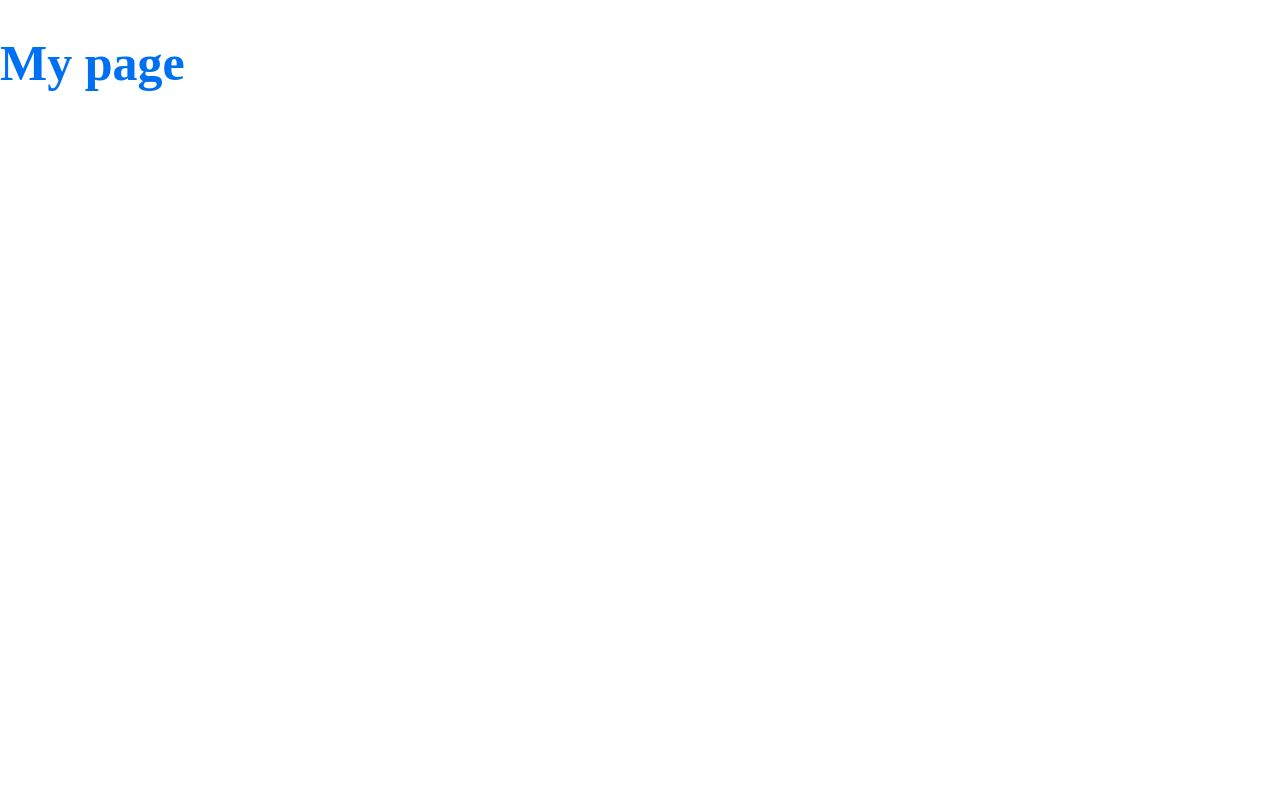
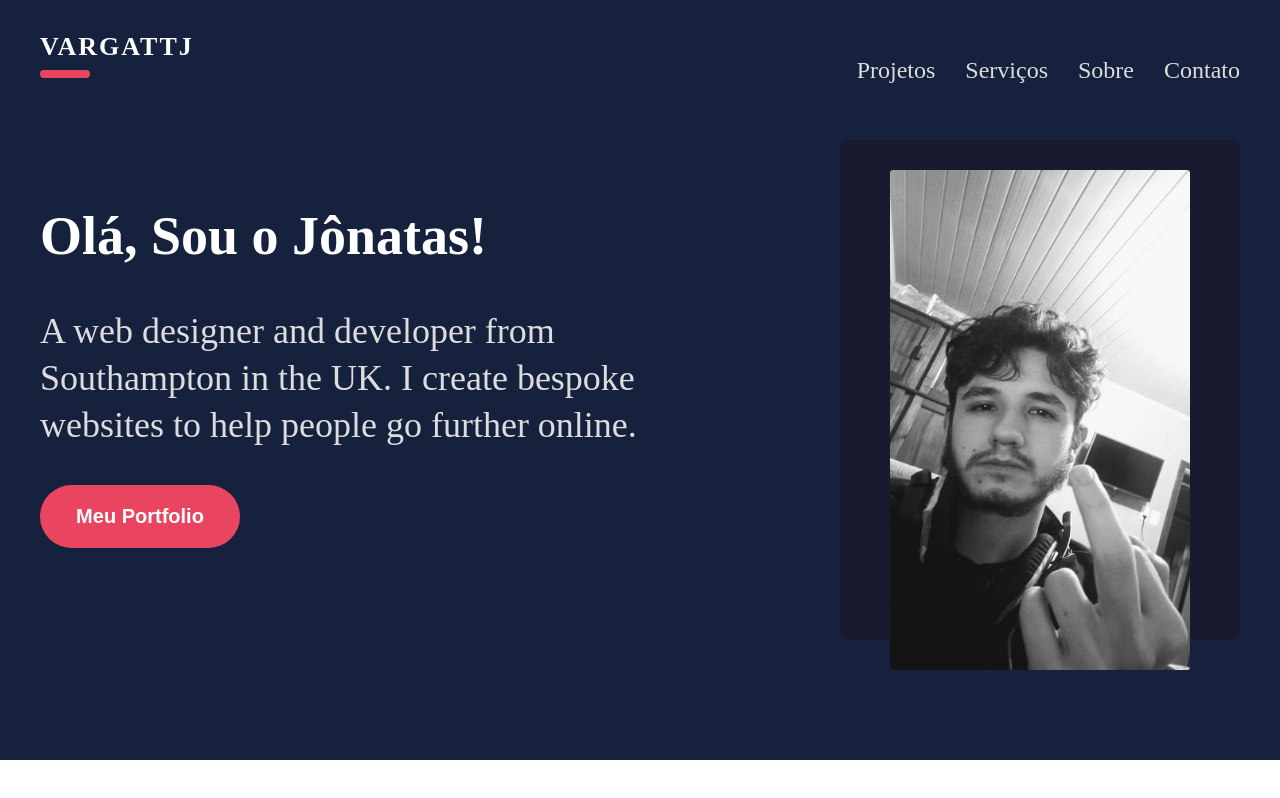
Before and after one commit to Vargattj/portfolio-next, a Next.js app: page / in a window 1280 px wide. Built offline with nearby package versions, Linux system fonts and the light colour scheme.

Commit message:
main banner

```diff
--- a/pages/index.js
+++ /dev/null
@@ -1,10 +0,0 @@
-import styled from 'styled-components'
-
-const Title = styled.h1`
-  font-size: 50px;
-  color: ${({ theme }) => theme.colors.primary};
-`
-
-export default function Home() {
-  return <Title>My page</Title>
-}
--- /dev/null
+++ b/src/components/MainBanner/index.js
@@ -0,0 +1,25 @@
+import { Container } from "./styles";
+import Wrapper from "../Wrapper";
+
+export default function MainBanner({ children }) {
+  return (
+    <Container>
+      {children}
+      <Wrapper>
+        <div className="content">
+          <div>
+            <h1>Olá, Sou o Jônatas!</h1>
+            <p>
+              A web designer and developer from Southampton in the UK. I create
+              bespoke websites to help people go further online.
+            </p>
+            <button>Meu Portfolio</button>
+          </div>
+          <div className="image-container">
+            <img src="../../../images/perfil.jpg" alt="" />
+          </div>
+        </div>
+      </Wrapper>
+    </Container>
+  );
+}
--- /dev/null
+++ b/src/components/MainBanner/styles.js
@@ -0,0 +1,62 @@
+import styled from "styled-components";
+
+export const Container = styled.div`
+  background-color: ${({ theme }) => theme.colors.primary};
+  /* transform: scale() */
+  .content {
+    display: flex;
+    justify-content: space-between;
+    margin-top: 40px;
+    padding: 60px 0;
+
+    div {
+      color: #fff;
+      max-width: 600px;
+      display: flex;
+      flex-direction: column;
+      p {
+        color: #ddd;
+        font-size: 36px;
+        /* padding: 20px 0; */
+        line-height: 1.3;
+      }
+      h1 {
+        font-size: 54px;
+        line-height: 0;
+      }
+      button {
+        outline: none;
+        border: none;
+        padding: 20px 30px;
+        border-radius: 45px;
+        cursor: pointer;
+        background-color: ${({ theme }) => theme.colors.second};
+        color: #fff;
+        font-weight: bold;
+        font-size: 20px;
+        width: 200px;
+      }
+    }
+    .image-container {
+      background-color: ${({ theme }) => theme.colors.cornFlower};
+      width: 400px;
+      height: 500px;
+      display: block;
+      position: relative;
+      border-radius: 8px;
+      text-align: center;
+      top: -60px;
+      img {
+        top: 30px;
+        left: 50%;
+        margin-left: calc(-150px);
+        border-radius: 3px;
+        width: 300px;
+        position: absolute;
+        max-height: 500px;
+      }
+    }
+  }
+  &::after {
+  }
+`;
--- /dev/null
+++ b/src/components/Wrapper/index.js
@@ -0,0 +1,5 @@
+import { Container } from "./styles";
+
+export default function Wrapper({ children }) {
+  return <Container>{children}</Container>;
+}
--- /dev/null
+++ b/src/components/Wrapper/styles.js
@@ -0,0 +1,6 @@
+import styled from "styled-components";
+
+export const Container = styled.div`
+  max-width: 1200px;
+  margin: 0 auto;
+`;
--- a/pages/_app.js
+++ b/src/pages/_app.js
@@ -1,18 +1,27 @@
-import { createGlobalStyle, ThemeProvider } from 'styled-components'
+import { createGlobalStyle, ThemeProvider } from "styled-components";
 
 const GlobalStyle = createGlobalStyle`
   body {
     margin: 0;
     padding: 0;
     box-sizing: border-box;
+    img{
+      display: block;
+      max-width: 100%;
+    }
   }
-`
+`;
 
 const theme = {
   colors: {
-    primary: '#0070f3',
+    primary: "#16213e",
+    second: "#e94560",
+    cornFlower: "#1a1a2e",
+    greenBlue: "#BBBAC6",
+    textPrimary: "#eee",
+    textSecond: "#ddd",
   },
-}
+};
 
 export default function App({ Component, pageProps }) {
   return (
@@ -22,5 +31,5 @@ export default function App({ Component, pageProps }) {
         <Component {...pageProps} />
       </ThemeProvider>
     </>
-  )
+  );
 }
--- /dev/null
+++ b/src/pages/index.js
@@ -0,0 +1,62 @@
+import styled from "styled-components";
+import Wrapper from "../components/Wrapper";
+import MainBanner from "../components/MainBanner";
+
+const Header = styled.header`
+  /* color: ${({ theme }) => theme.colors.primary}; */
+  nav {
+    height: 100px;
+    display: flex;
+    align-items: flex-end;
+    justify-content: space-between;
+
+    h2 {
+      color: #fff;
+      font-size: 26px;
+      font-weight: bold;
+      text-transform: uppercase;
+      letter-spacing: 2px;
+      &::after {
+        content: "";
+        display: block;
+        width: 50px;
+        height: 8px;
+        background-color: ${({ theme }) => theme.colors.second};
+        border-radius: 50px;
+        margin-top: 8px;
+      }
+    }
+    ul {
+      display: flex;
+      list-style: none;
+
+      li {
+        color: ${({ theme }) => theme.colors.textSecond};
+        font-size: 24px;
+        & + li {
+          margin-left: 30px;
+        }
+      }
+    }
+  }
+`;
+
+export default function Home() {
+  return (
+    <Header>
+      <MainBanner>
+        <Wrapper>
+          <nav>
+            <h2>Vargattj</h2>
+            <ul>
+              <li>Projetos</li>
+              <li>Serviços</li>
+              <li>Sobre</li>
+              <li>Contato</li>
+            </ul>
+          </nav>
+        </Wrapper>
+      </MainBanner>
+    </Header>
+  );
+}
```
Also changed, not shown: public/images/perfil.jpg (added), public/images/toph.jpg (added), src/pages/_document.js (renamed from pages/_document.js).
